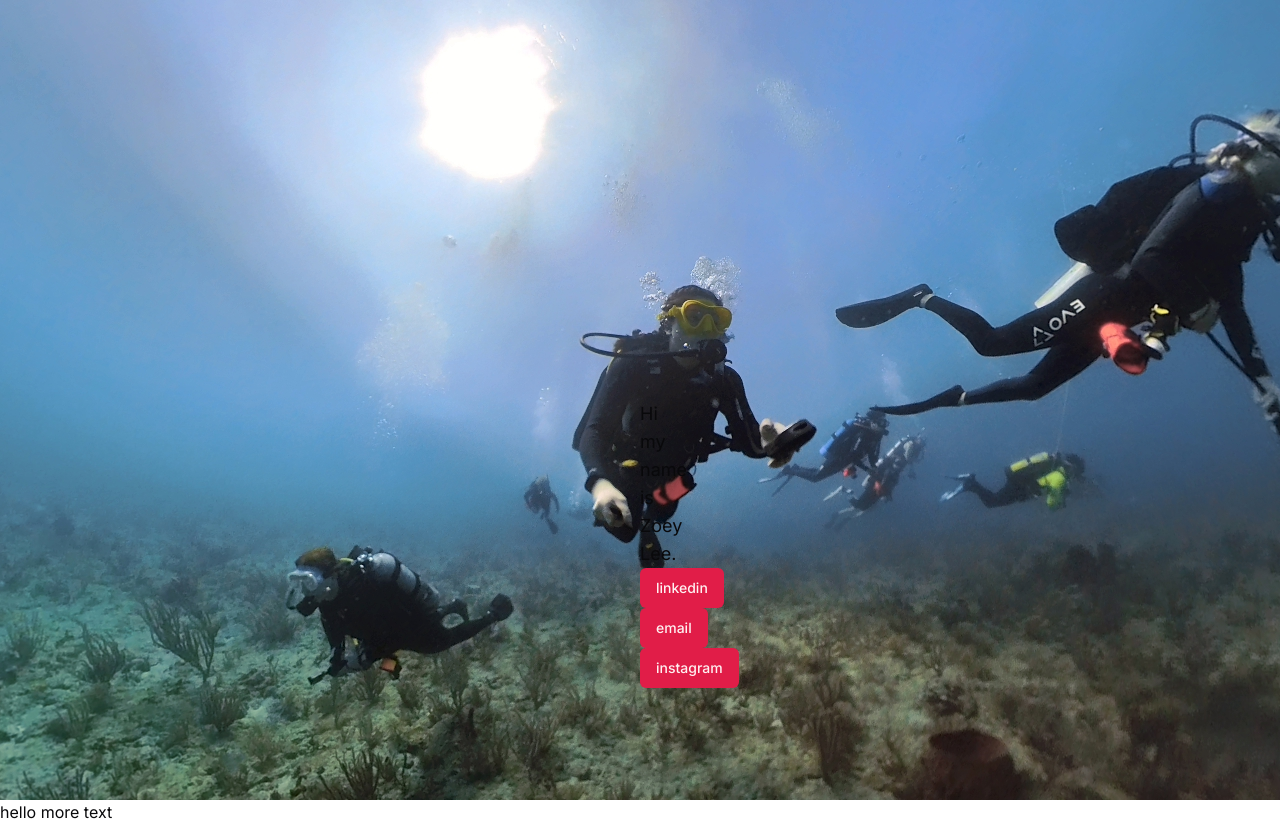
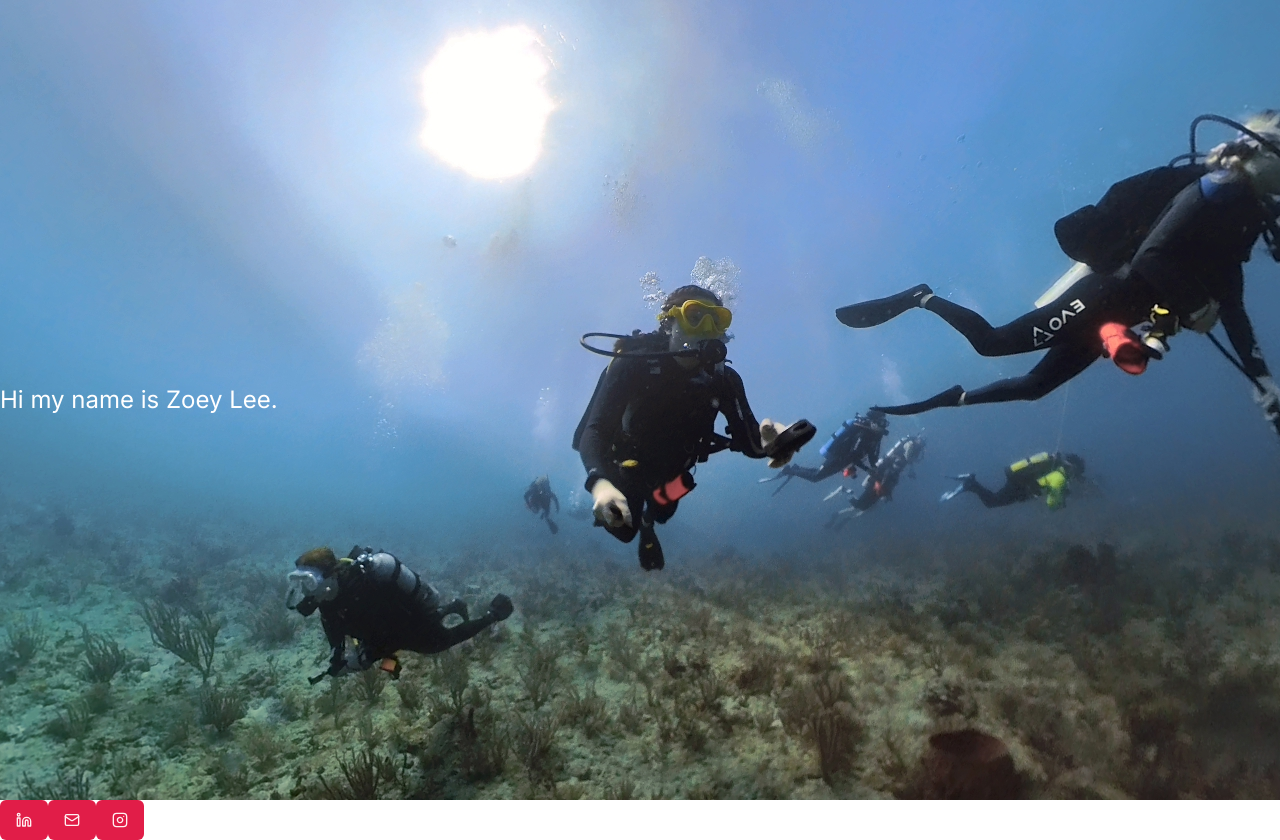
Before and after one commit to zoooey99/zoooey99.github.com, a Next.js app: page / in a window 1280 px wide. Built offline with nearby package versions, Linux system fonts and the light colour scheme.

Commit message:
HERO: icons updated, text vetically centered but not horizontally centered :/

```diff
--- a/app/page.tsx
+++ b/app/page.tsx
@@ -1,20 +1,27 @@
 import { Button } from "@/components/ui/button"
+import Link from "next/link"
+import { Mail, Linkedin, Instagram } from "lucide-react"
+
 
 export default function Home(){
   return (
     <div>
 
-      <div className="bg-hero bg-center h-screen bg-fixed">
-        <div className="text-center absolute inset-x-1/2 inset-y-1/2 translate-x-1/2 translate-y-1/2">
-          <h1 className="text-lg">Hi my name is Zoey Lee.</h1>
-          <Button>linkedin</Button>
-          <Button>email</Button>
-          <Button>instagram</Button>
-        </div>
+      <div className="bg-hero bg-center bg-fixed flex items-center h-screen">
+          <h1 className="text-2xl text-white text-center mg-auto">Hi my name is Zoey Lee.</h1>
       </div>
 
-      <div>
-        hello more text
+      <div className="flex text-center">
+        <Button asChild>
+            <Link href="https://www.linkedin.com/in/zoeylee123/"><Linkedin className="h-4 w-4"/></Link>
+          </Button>
+          <Button asChild>
+            <Link href="mailto:zjl24@miami.edu"><Mail className="h-4 w-4"/></Link>
+          </Button>
+          <Button asChild>
+            <Link href="https://www.instagram.com/zoeylee.11/"><Instagram className="h-4 w-4"/></Link>
+          </Button>
+
       </div>
 
     </div>
--- /dev/null
+++ b/components/ui/accordion.tsx
@@ -0,0 +1,58 @@
+"use client"
+
+import * as React from "react"
+import * as AccordionPrimitive from "@radix-ui/react-accordion"
+import { ChevronDown } from "lucide-react"
+
+import { cn } from "@/lib/utils"
+
+const Accordion = AccordionPrimitive.Root
+
+const AccordionItem = React.forwardRef<
+  React.ElementRef<typeof AccordionPrimitive.Item>,
+  React.ComponentPropsWithoutRef<typeof AccordionPrimitive.Item>
+>(({ className, ...props }, ref) => (
+  <AccordionPrimitive.Item
+    ref={ref}
+    className={cn("border-b", className)}
+    {...props}
+  />
+))
+AccordionItem.displayName = "AccordionItem"
+
+const AccordionTrigger = React.forwardRef<
+  React.ElementRef<typeof AccordionPrimitive.Trigger>,
+  React.ComponentPropsWithoutRef<typeof AccordionPrimitive.Trigger>
+>(({ className, children, ...props }, ref) => (
+  <AccordionPrimitive.Header className="flex">
+    <AccordionPrimitive.Trigger
+      ref={ref}
+      className={cn(
+        "flex flex-1 items-center justify-between py-4 font-medium transition-all hover:underline [&[data-state=open]>svg]:rotate-180",
+        className
+      )}
+      {...props}
+    >
+      {children}
+      <ChevronDown className="h-4 w-4 shrink-0 transition-transform duration-200" />
+    </AccordionPrimitive.Trigger>
+  </AccordionPrimitive.Header>
+))
+AccordionTrigger.displayName = AccordionPrimitive.Trigger.displayName
+
+const AccordionContent = React.forwardRef<
+  React.ElementRef<typeof AccordionPrimitive.Content>,
+  React.ComponentPropsWithoutRef<typeof AccordionPrimitive.Content>
+>(({ className, children, ...props }, ref) => (
+  <AccordionPrimitive.Content
+    ref={ref}
+    className="overflow-hidden text-sm transition-all data-[state=closed]:animate-accordion-up data-[state=open]:animate-accordion-down"
+    {...props}
+  >
+    <div className={cn("pb-4 pt-0", className)}>{children}</div>
+  </AccordionPrimitive.Content>
+))
+
+AccordionContent.displayName = AccordionPrimitive.Content.displayName
+
+export { Accordion, AccordionItem, AccordionTrigger, AccordionContent }
--- a/package.json
+++ b/package.json
@@ -9,6 +9,7 @@
     "lint": "next lint"
   },
   "dependencies": {
+    "@radix-ui/react-accordion": "^1.2.0",
     "@radix-ui/react-slot": "^1.1.0",
     "class-variance-authority": "^0.7.0",
     "clsx": "^2.1.1",
```
Also changed, not shown: 1 other file (tests, documents, lock files or other folders).
